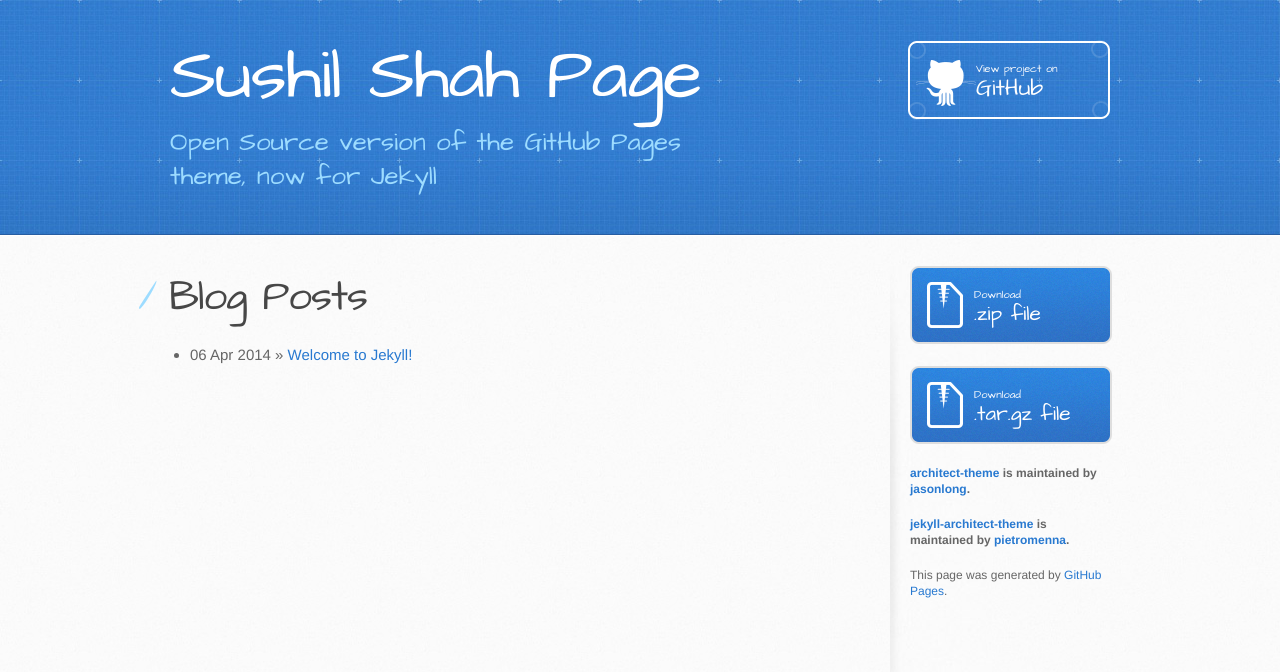
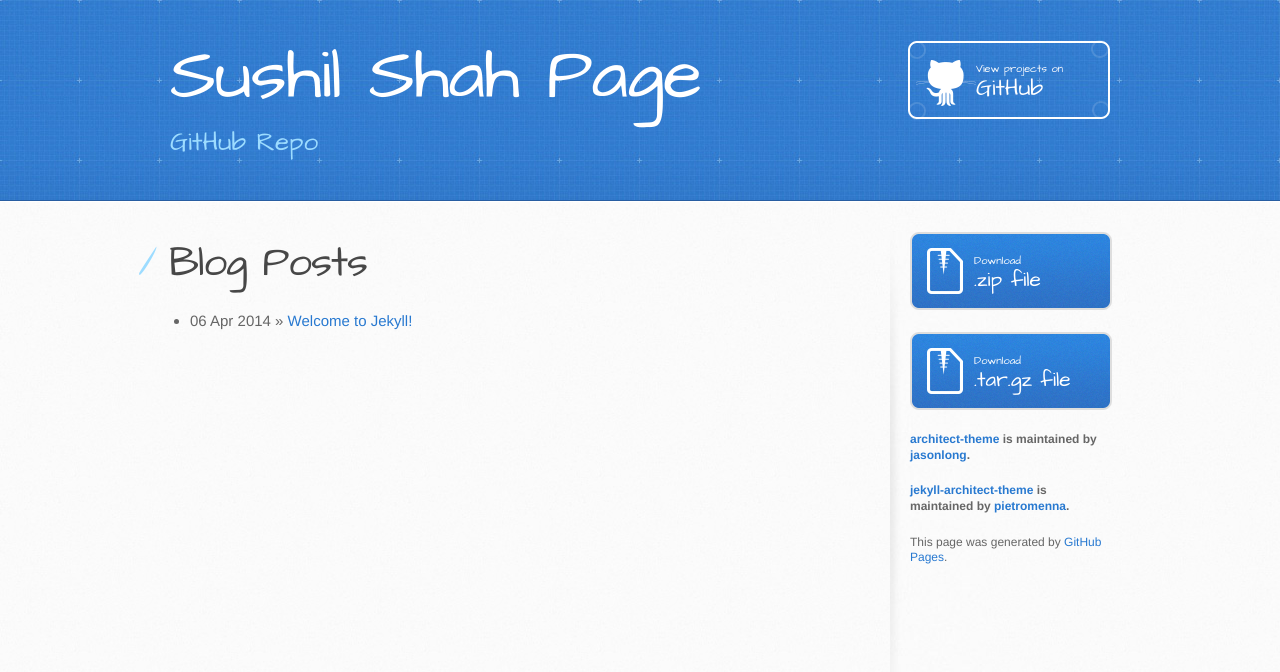
Before and after one commit to sushilshah/sushilshah.github.io, a Jekyll site: the page built from index.html, in a window 1280 px wide. Shown: the top 672 px of the page. Built offline with Jekyll 4.4.1, drawn with Linux system fonts in a browser that asks for light colours.

Commit message:
Update default.html

```diff
--- a/_layouts/default.html
+++ b/_layouts/default.html
@@ -20,8 +20,8 @@
     <header>
       <div class="inner">
         <h1> {{ site.name }} </h1>
-        <h2>Open Source version of the GitHub Pages theme, now for Jekyll</h2>
-        <a href="https://github.com/pietromenna/jekyll-architect-theme" class="button"><small>View project on</small> GitHub</a>
+        <h2>GitHub Repo</h2>
+        <a href="https://github.com/sushilshah/" class="button"><small>View projects on</small> GitHub</a>
       </div>
     </header>
 
```
